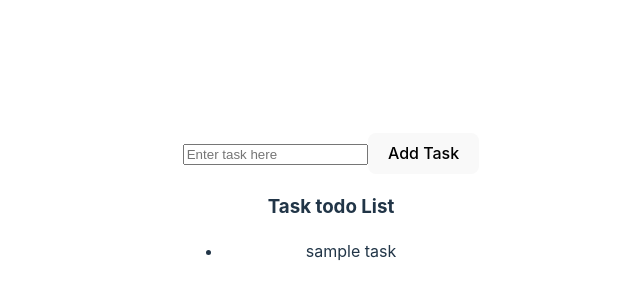
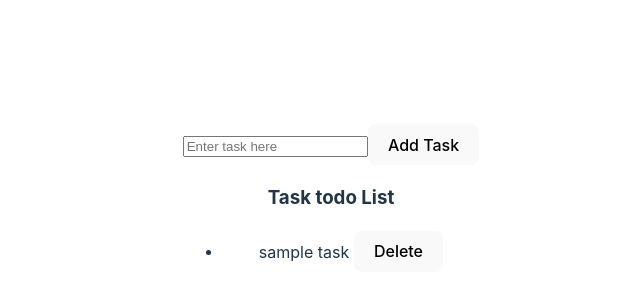
Before and after one commit to AdarshTiwari79/React-Repo, a React (Vite) app in the folder Task todo list/: page / in a window 1280 px wide. Shown: the part 194-494 px from the top of the page, without its empty margins (309-949 px from the left). Built offline with nearby package versions, Linux system fonts and the light colour scheme.

Commit message:
delete feature using fileter method

```diff
--- a/Task todo list/src/todo.jsx
+++ b/Task todo list/src/todo.jsx
@@ -19,8 +19,20 @@
     setNewTodo("");
   };
 
+  let deleteAction = (id) => {
+    let newTodos = todos.filter((todo) => {
+      todo.id != id;
+    });
+    setTodos(newTodos);
+  };
+
   let list = todos.map((todo) => {
-    return <li key={todo.id}>{todo.task}</li>;
+    return (
+      <li key={todo.id}>
+        <span>{todo.task}</span>{" "}
+        <button onClick={() => deleteAction(todo.id)}>Delete</button>
+      </li>
+    );
   });
 
   return (
@@ -33,6 +45,7 @@
       <button onClick={updatedTodos}>Add Task</button>
 
       <h3>Task todo List</h3>
+
       <ul>{list}</ul>
     </>
   );
```
